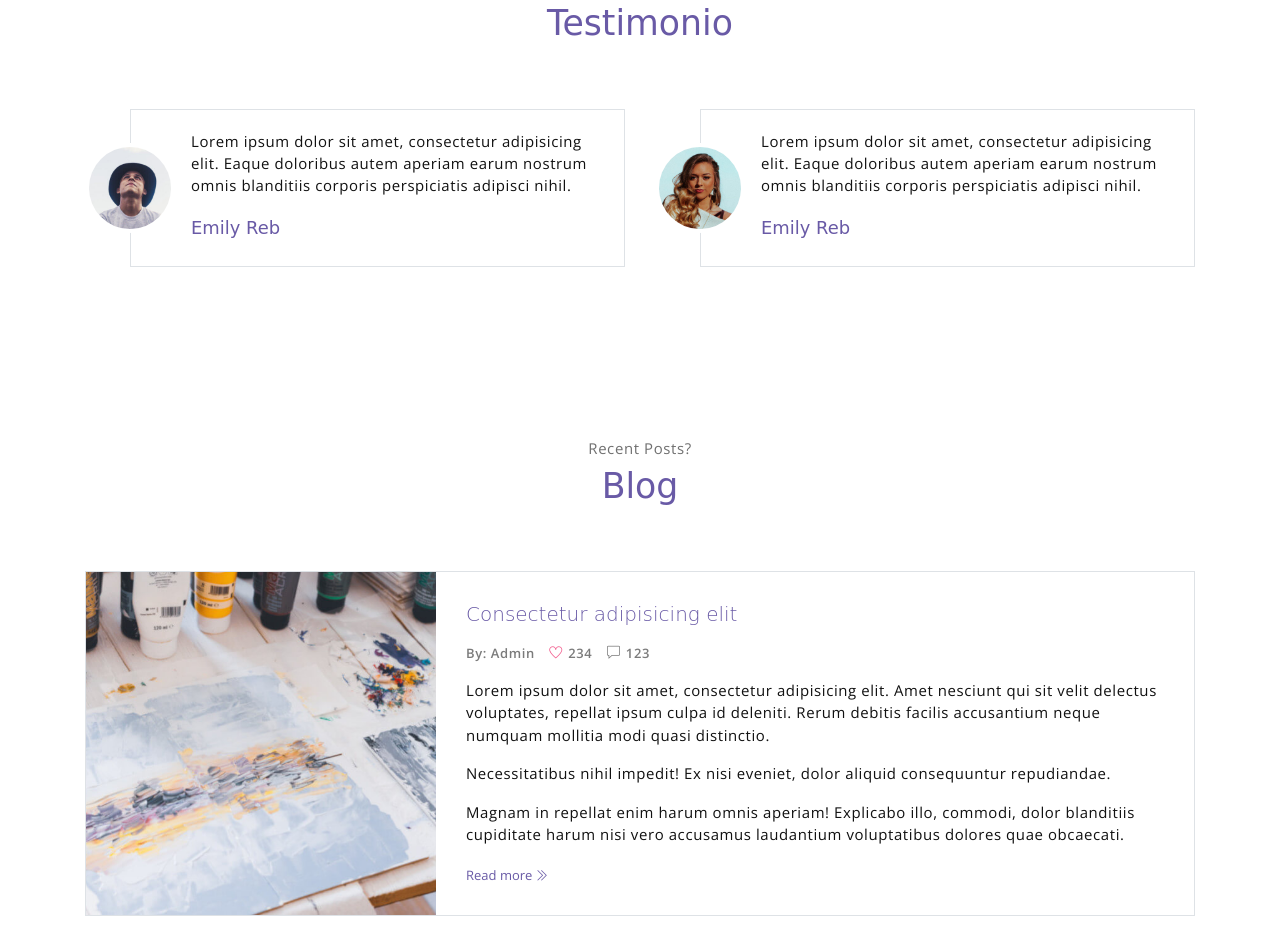
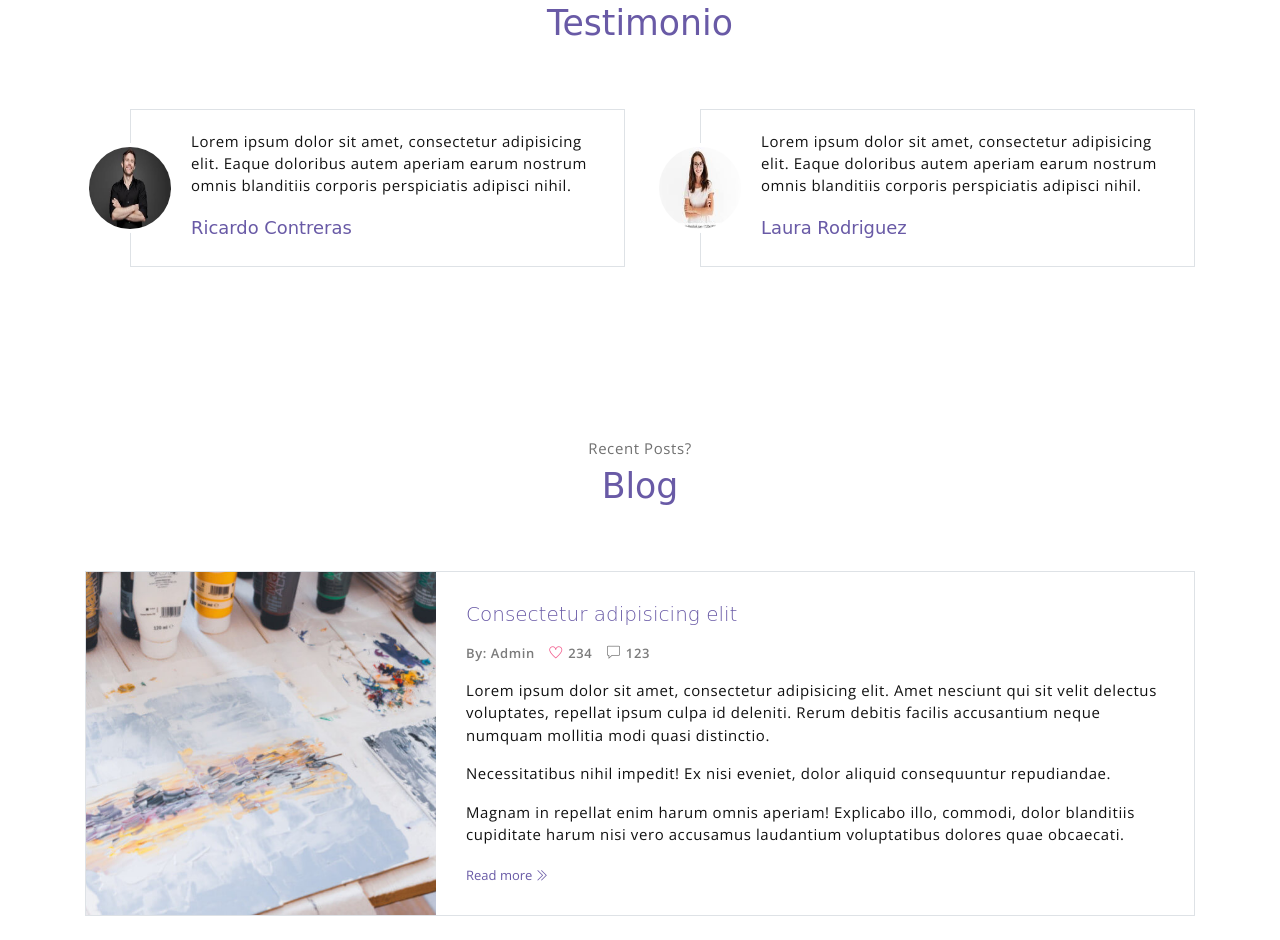
Before and after one commit to vanessagamarra/miprimerrepo, a plain HTML site: page index.html in a window 1280 px wide. Shown: the part 3367-4307 px from the top of the page. Drawn offline with nearby package versions, Linux system fonts and the light colour scheme; a web font is replaced by a local one.

Commit message:
cambio imagenes

```diff
--- a/index.html
+++ b/index.html
@@ -278,22 +278,22 @@
                 <div class="col-md-6">
                     <div class="testimonial-card">
                         <div class="testimonial-card-img-holder">
-                            <img src="assets/imgs/avatar2.jpg" class="testimonial-card-img" alt="Download free bootstrap 4 landing page, free boootstrap 4 templates, Download free bootstrap 4.1 landing page, free boootstrap 4.1.1 templates, meyawo Landing page">
+                            <img src="assets/imgs/imagen de hombre.jpeg" class="testimonial-card-img" alt="Download free bootstrap 4 landing page, free boootstrap 4 templates, Download free bootstrap 4.1 landing page, free boootstrap 4.1.1 templates, meyawo Landing page">
                         </div>
                         <div class="testimonial-card-body">
                             <p class="testimonial-card-subtitle">Lorem ipsum dolor sit amet, consectetur adipisicing elit. Eaque doloribus autem aperiam earum nostrum omnis blanditiis corporis perspiciatis adipisci nihil.</p>
-                            <h6 class="testimonial-card-title">Emily Reb</h6>
+                            <h6 class="testimonial-card-title"> Ricardo Contreras</h6>
                         </div>
                     </div>
                 </div>
                 <div class="col-md-6">
                     <div class="testimonial-card">
                         <div class="testimonial-card-img-holder">
-                            <img src="assets/imgs/avatar3.jpg" class="testimonial-card-img" alt="Download free bootstrap 4 landing page, free boootstrap 4 templates, Download free bootstrap 4.1 landing page, free boootstrap 4.1.1 templates, meyawo Landing page">
+                            <img src="assets/imgs/imagen de mujer.jpeg" class="testimonial-card-img" alt="Download free bootstrap 4 landing page, free boootstrap 4 templates, Download free bootstrap 4.1 landing page, free boootstrap 4.1.1 templates, meyawo Landing page">
                         </div>
                         <div class="testimonial-card-body">
                             <p class="testimonial-card-subtitle">Lorem ipsum dolor sit amet, consectetur adipisicing elit. Eaque doloribus autem aperiam earum nostrum omnis blanditiis corporis perspiciatis adipisci nihil.</p>
-                            <h6 class="testimonial-card-title">Emily Reb</h6>
+                            <h6 class="testimonial-card-title">Laura Rodriguez</h6>
                         </div>
                     </div>
                 </div>
```
Also changed, not shown: assets/css/meyawo.css, assets/imgs/imagen de hombre.jpeg (added), assets/imgs/testimonio mujer.jpeg (added).
